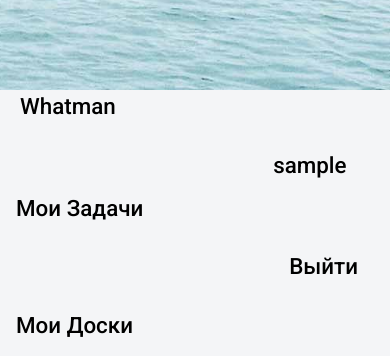
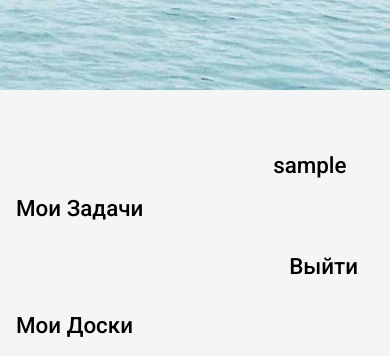
Before and after one commit to valogus/Whatman, a React (Create React App) app in the folder react-app/: page /auth in a window 390 px wide. Shown: the part 754-1110 px from the top of the page. Built offline with nearby package versions, Linux system fonts and the light colour scheme; sample sign-in values are in the browser's storage.

Commit message:
final 1.0

```diff
--- a/react-app/src/Components/Navbar/Navbar.jsx
+++ b/react-app/src/Components/Navbar/Navbar.jsx
@@ -31,8 +31,8 @@ export default function Navbar() {
     <ChakraProvider>
       <Flex w='100%' className={style.nav_wrap}>
         <Wrap spacing='50px'>
-          <Center>
-            <Text ml={5} cursor='default'>
+          <Center className={style.nav_whatman}>
+            <Text ml={5} cursor='default' >
               Whatman
             </Text>
           </Center>
--- a/react-app/src/Components/Navbar/style.module.css
+++ b/react-app/src/Components/Navbar/style.module.css
@@ -46,3 +46,12 @@ a:hover {
   font-size: 1.6rem;
   font-weight: 500;
 }
+@media (max-width: 40em) {
+  .nav_wrap{
+    justify-content: center;
+  }
+  .nav_whatman{
+   visibility: hidden;
+   display: none;
+  }
+}
```
Also changed, not shown: 2 other files (tests, documents, lock files or other folders).
